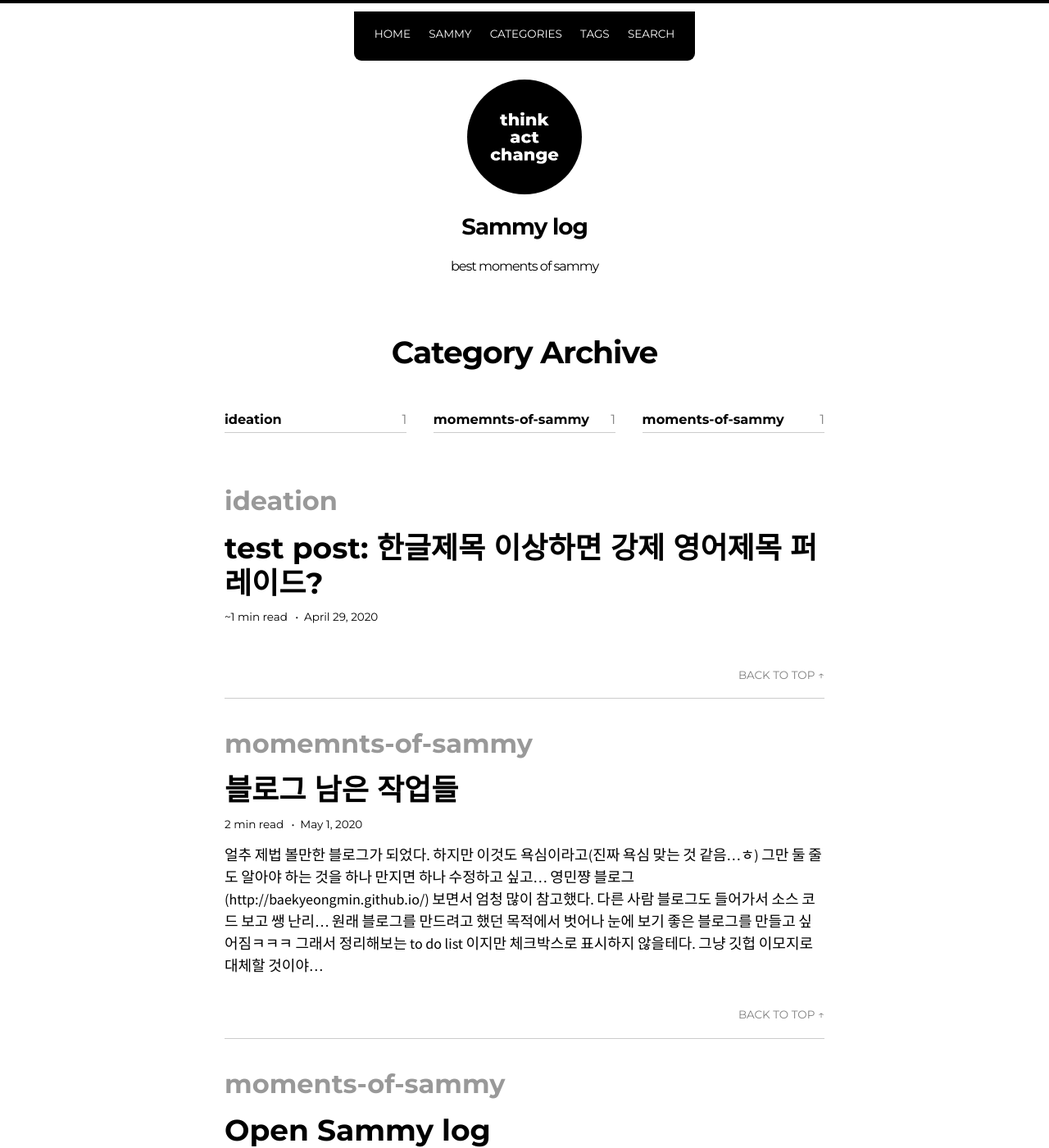
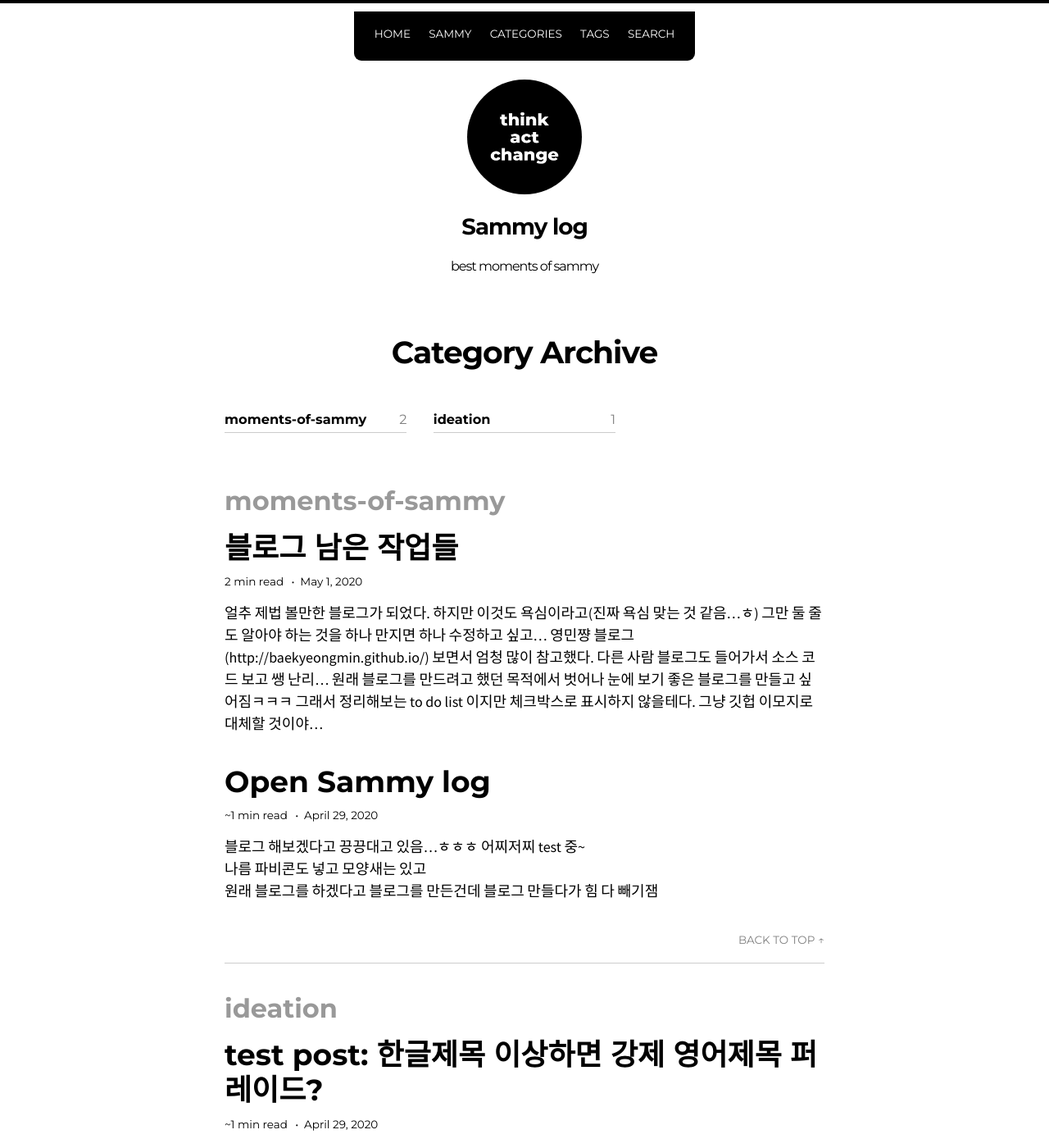
Before and after one commit to ssammykim/ssammykim.github.io, a Jekyll site: the page built from categories.md, in a window 1280 px wide and 1400 px high. Shown: the whole window at 82% size. Built offline with Jekyll 4.4.1, drawn with Linux system fonts in a browser that asks for light colours; nearby versions of some CDN libraries; some web fonts are replaced.

Commit message:
modified yml category name

```diff
--- a/_posts/2020-05-01-to-do-list.md
+++ b/_posts/2020-05-01-to-do-list.md
@@ -2,7 +2,7 @@
 title:  "블로그 남은 작업들"
 date: May 01, 2020
 categories:
-  - momemnts-of-sammy
+  - moments-of-sammy
 last_modified_at: 2020-05-01T16:00:50-05:00
 author: Sammy
 comments: true
```
